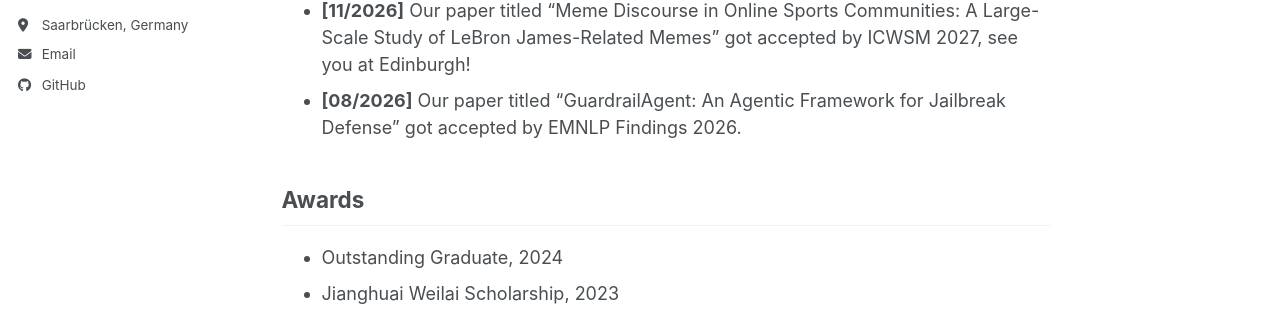
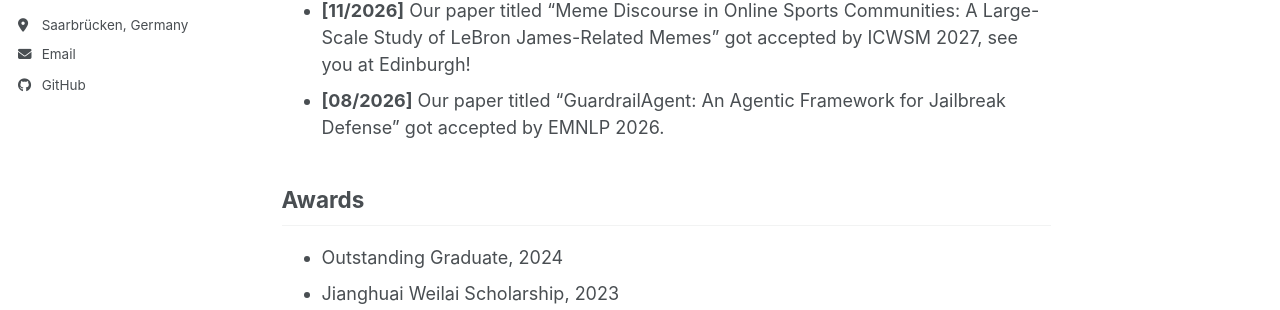
Before and after one commit to tianzechang/tianzechang.github.io, a Jekyll site: the page built from _pages/about.md, in a window 1280 px wide and 972 px high. Shown: the part 383-693 px from the top of the window. Built offline with Jekyll 4.4.1, drawn with Linux system fonts in a browser that asks for light colours; a style sheet for code colours, icons or effects is not loaded.

```diff
--- a/_pages/about.md
+++ b/_pages/about.md
@@ -12,7 +12,7 @@ I am Tianze, a pre-Ph.D. student at [CISPA Helmholtz Center for Information Secu
 ## News
 
 - **[11/2026]** Our paper titled "Meme Discourse in Online Sports Communities: A Large-Scale Study of LeBron James-Related Memes" got accepted by ICWSM 2027, see you at Edinburgh!
-- **[08/2026]** Our paper titled "GuardrailAgent: An Agentic Framework for Jailbreak Defense" got accepted by EMNLP Findings 2026.
+- **[08/2026]** Our paper titled "GuardrailAgent: An Agentic Framework for Jailbreak Defense" got accepted by EMNLP 2026.
 
 ## Awards
 
```
